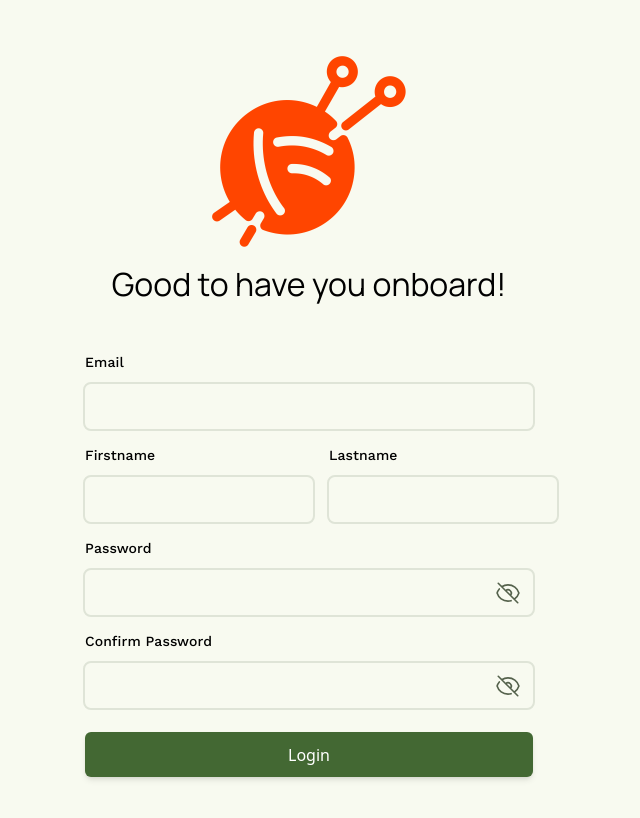
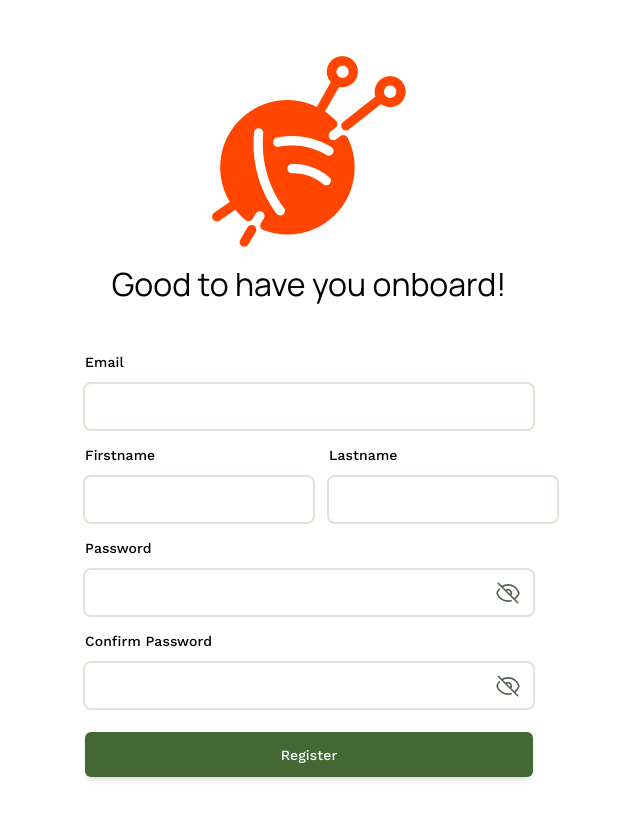
Before and after one commit to basurahan/threads-web, a Next.js app: page /register in a window 1280 px wide. Shown: the top 818 px of the page, without its empty margins (331-971 px from the left). Built offline with nearby package versions, Linux system fonts and the light colour scheme.

Commit message:
refactor: remove surface background on pages

```diff
--- a/src/app/login/page.tsx
+++ b/src/app/login/page.tsx
@@ -28,7 +28,7 @@ function LoginForm() {
 
 export default async function Page() {
     return (
-        <div className="min-h-screen flex justify-center bg-surface">
+        <div className="min-h-screen flex justify-center">
             <LoginForm />
         </div>
     )
--- a/src/app/register/page.tsx
+++ b/src/app/register/page.tsx
@@ -18,7 +18,7 @@ function RegistrationForm() {
             </div>
             <TextInput type="password"  label="Password" name="password" className="mt-4" />
             <TextInput type="password"  label="Confirm Password" name="confirm_password" className="mt-4" />
-            <Submit label="Login" className="mt-6" />
+            <Submit label="Register" className="mt-6" />
         </div>
     )
 }
@@ -26,7 +26,7 @@ function RegistrationForm() {
 
 export default async function Page() {
     return (
-        <div className="min-h-screen flex justify-center bg-surface">
+        <div className="min-h-screen flex justify-center ">
             <RegistrationForm />
         </div>
     )
--- a/src/app/ui/forms/Submit.tsx
+++ b/src/app/ui/forms/Submit.tsx
@@ -1,7 +1,7 @@
 export default function Submit({ label, className } : { label: string, className?: string }) {
     return (
         <div className={className}>
-            <button type="submit" className="h-[45px] w-full bg-primary rounded-md text-onPrimary hover:bg-onPrimaryContainer shadow-md">{label}</button>
+            <button type="submit" className="h-[45px] w-full bg-primary rounded-md text-onPrimary hover:bg-onPrimaryContainer shadow-md md-sys-typescale-label-large">{label}</button>
         </div>
     )
 }
```
